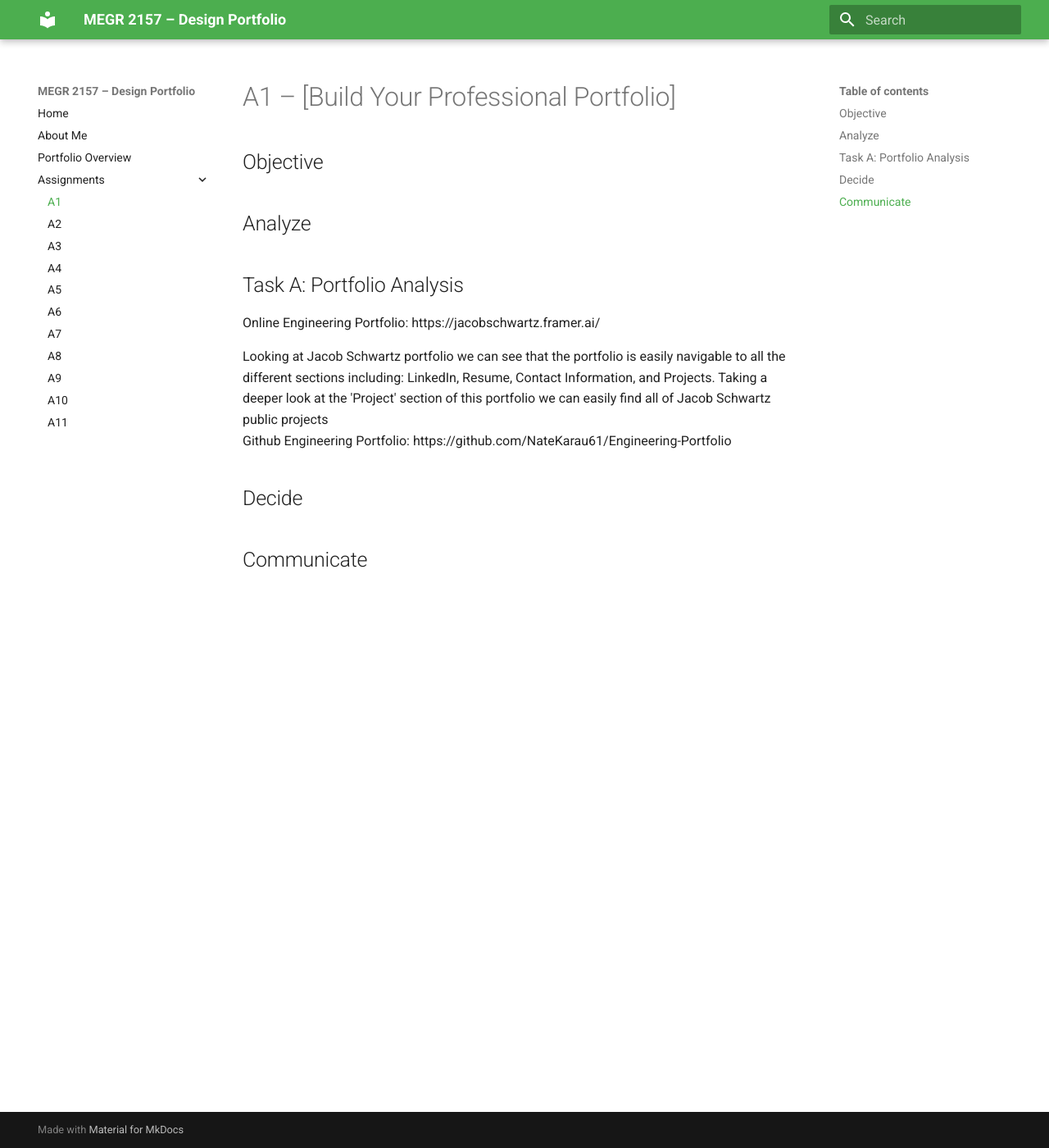
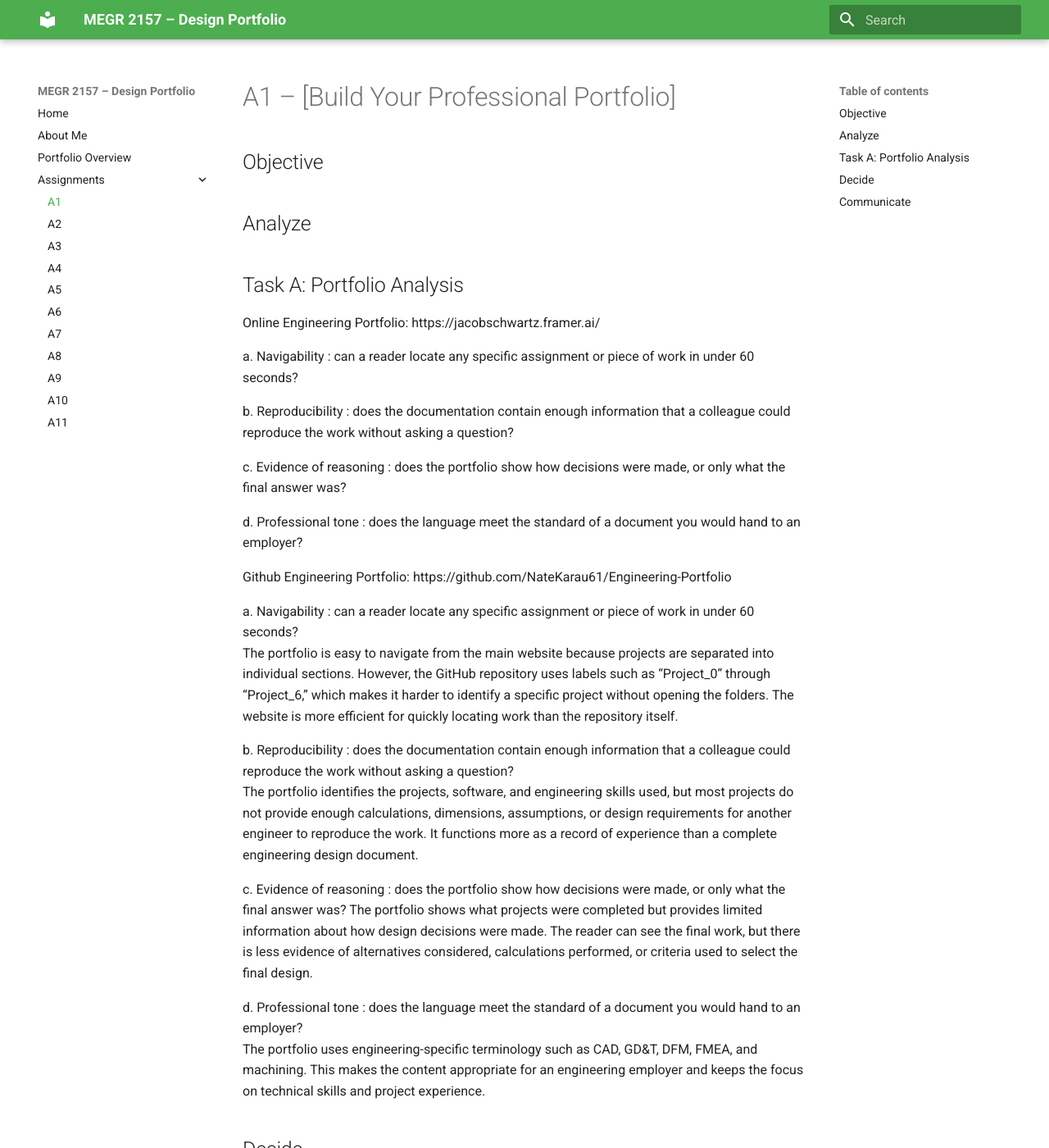
Before and after one commit to jcasillaspad/MEGR2157-Portfolio, an MkDocs documentation site: the page built from docs/assignments/A01/index.md, in a window 1280 px wide and 1400 px high. Shown: the whole window at 82% size. Built offline with MkDocs 1.6.1 and Material for MkDocs 9.7.7, drawn with Linux system fonts in a browser that asks for light colours.

Commit message:
Revise portfolio analysis for Jacob Schwartz
Updated analysis of Jacob Schwartz's online engineering portfolio, including navigability, reproducibility, evidence of reasoning, and professional tone assessments.

```diff
--- a/docs/assignments/A01/index.md
+++ b/docs/assignments/A01/index.md
@@ -7,9 +7,27 @@
 ## Task A: Portfolio Analysis
 Online Engineering Portfolio: https://jacobschwartz.framer.ai/
 
-Looking at Jacob Schwartz portfolio we can see that the portfolio is easily navigable to all the different sections including: LinkedIn, Resume, Contact Information, and Projects. Taking a deeper look at the 'Project' section of this portfolio we can easily find all of Jacob Schwartz public projects
+a.  Navigability : can a reader locate any specific assignment or piece of work in under 60 seconds?
+
+b.  Reproducibility : does the documentation contain enough information that a colleague could reproduce the work without asking a question?
+
+c.  Evidence of reasoning : does the portfolio show how decisions were made, or only what the final answer was?
+
+d.  Professional tone : does the language meet the standard of a document you would hand to an employer?
+
 Github Engineering Portfolio: https://github.com/NateKarau61/Engineering-Portfolio
 
+a.  Navigability : can a reader locate any specific assignment or piece of work in under 60 seconds?
+The portfolio is easy to navigate from the main website because projects are separated into individual sections. However, the GitHub repository uses labels such as “Project_0” through “Project_6,” which makes it harder to identify a specific project without opening the folders. The website is more efficient for quickly locating work than the repository itself.
+
+b.  Reproducibility : does the documentation contain enough information that a colleague could reproduce the work without asking a question?
+The portfolio identifies the projects, software, and engineering skills used, but most projects do not provide enough calculations, dimensions, assumptions, or design requirements for another engineer to reproduce the work. It functions more as a record of experience than a complete engineering design document.
+
+c.  Evidence of reasoning : does the portfolio show how decisions were made, or only what the final answer was?
+The portfolio shows what projects were completed but provides limited information about how design decisions were made. The reader can see the final work, but there is less evidence of alternatives considered, calculations performed, or criteria used to select the final design.
+
+d.  Professional tone : does the language meet the standard of a document you would hand to an employer?
+The portfolio uses engineering-specific terminology such as CAD, GD&T, DFM, FMEA, and machining. This makes the content appropriate for an engineering employer and keeps the focus on technical skills and project experience.
 
 ## Decide
 
```
